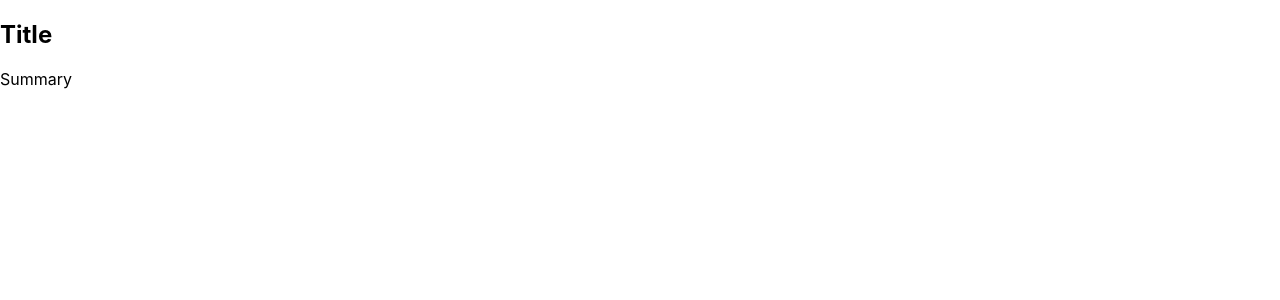
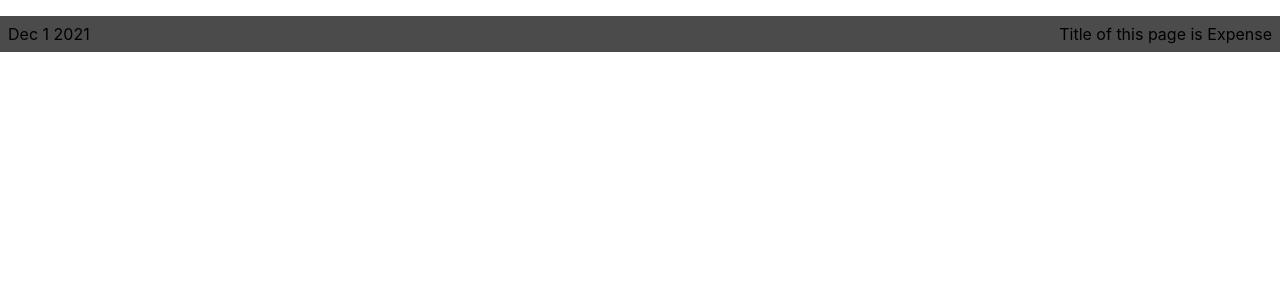
Before and after one commit to ashishjsharda/ReactNov21, a React (Create React App) app: page / in a window 1280 px wide. Shown: the top 300 px of the page. Built offline with nearby package versions, Linux system fonts and the light colour scheme.

Commit message:
Update ExpenseItem.js

```diff
--- a/src/App.js
+++ b/src/App.js
@@ -5,14 +5,7 @@ import ExpenseItem from './components/ExpenseItem'
 
 function App() {
   return (
-   <div>
-     <div>
-         <h2>Title</h2>
-     </div>
-       <div>
-           Summary
-       </div>
-   </div>
+      <ExpenseItem> </ExpenseItem>
   );
 }
 
--- a/src/components/ExpenseItem.js
+++ b/src/components/ExpenseItem.js
@@ -1,11 +1,9 @@
 import './ExpenseItem.css'
 function ExpenseItem() {
 
-    return <div className="expense-item">
+    return <div className={"expense-item"}>
         <div> Dec 1 2021</div>
-        <div className ="expense-item__description">
-        <h2>Car Insurance</h2>
-        </div>
+        <div className ="Ttitle"> Title of this page is Expense</div>
     </div>
 }
 
```
